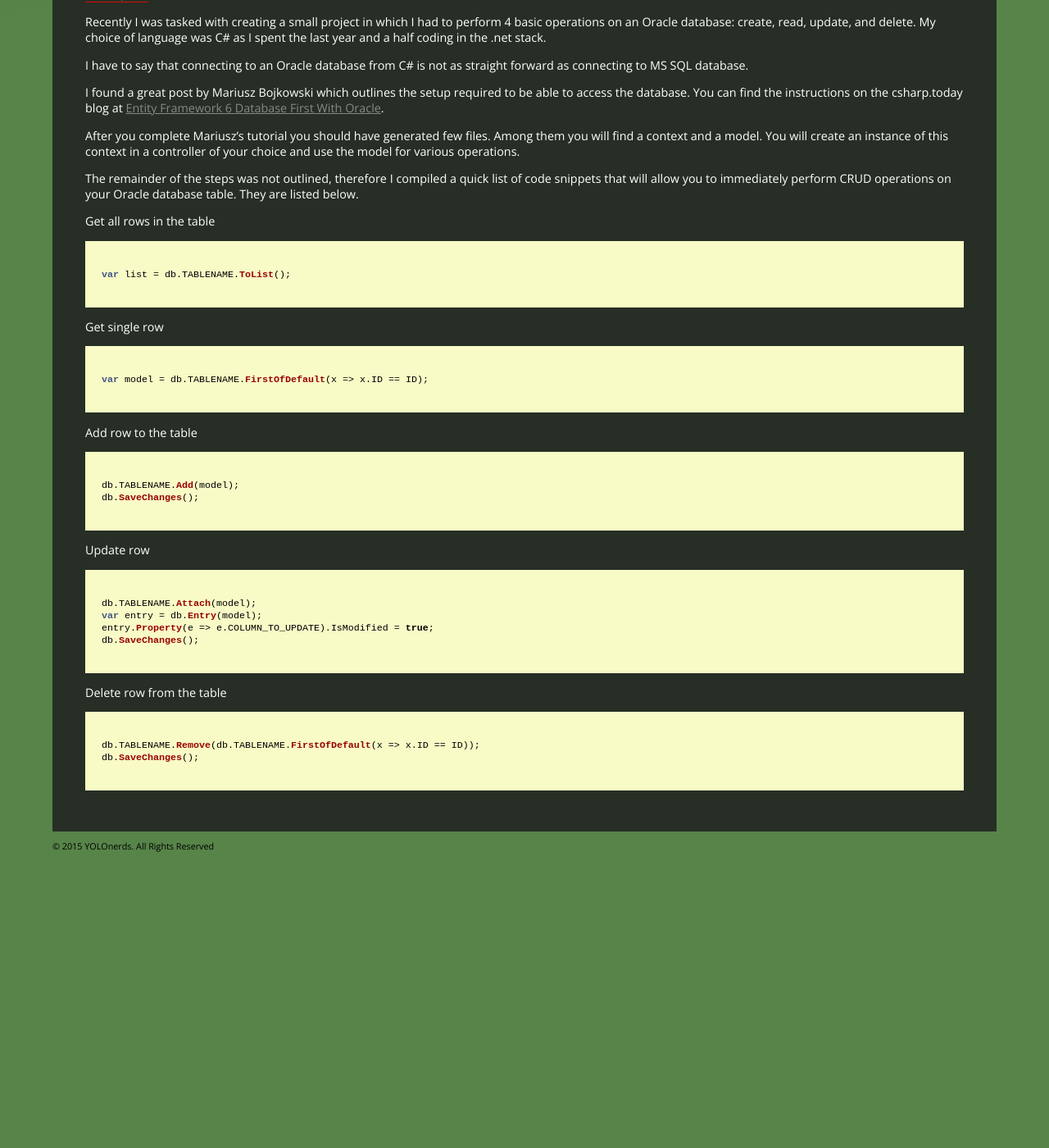
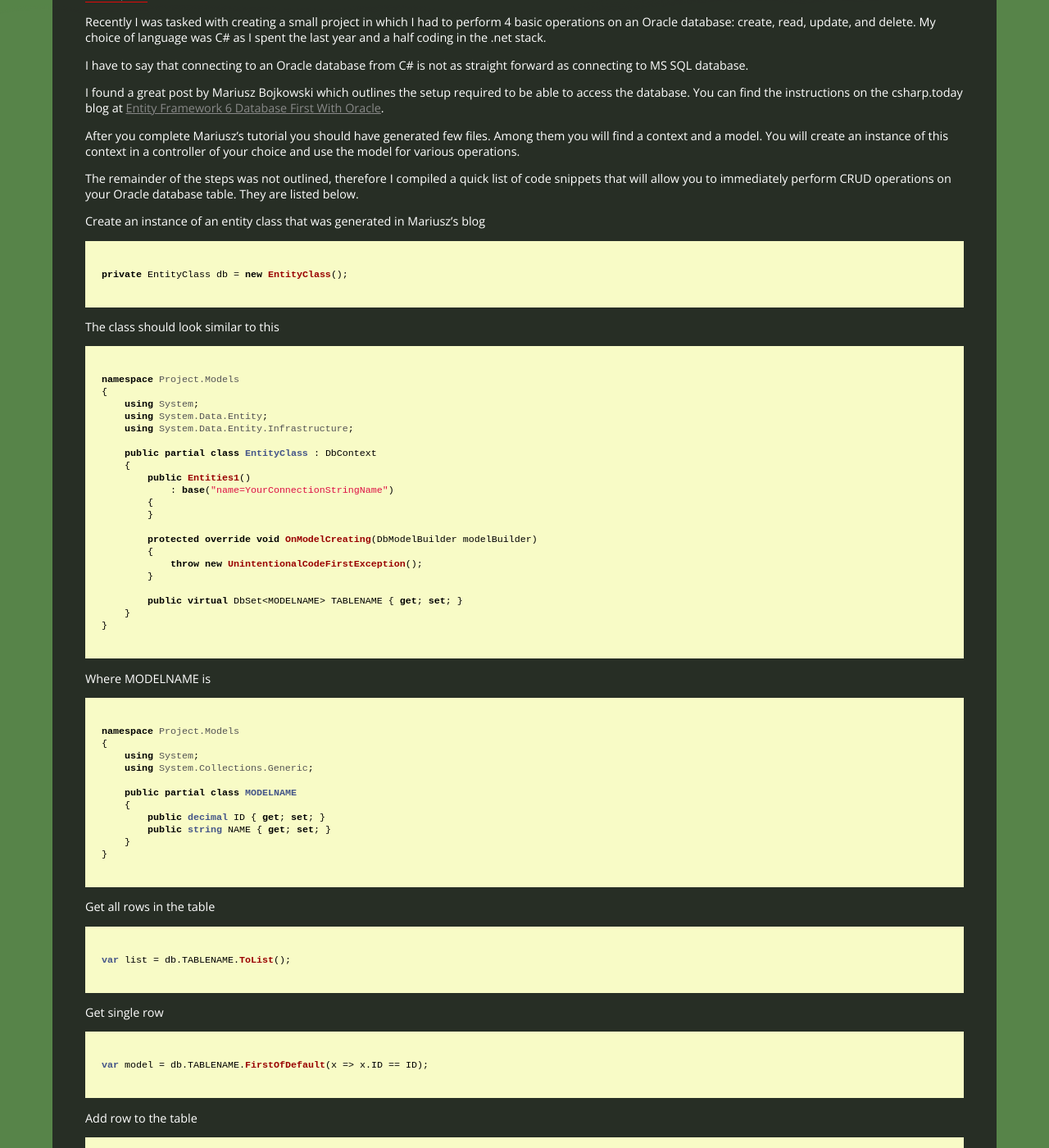
Before and after one commit to lzychowski/lzychowski.github.io, a Jekyll site: the page built from _posts/2016-03-06-CRUD-operations-Oracle-Entity-Framework.md, in a window 1280 px wide and 1400 px high, scrolled down 345 px. Shown: the whole window at 82% size. Built offline with Jekyll 4.4.1, drawn with Linux system fonts in a browser that asks for light colours; nearby versions of some CDN libraries; comment, search, counter and statistics services are not loaded; before the commit the page ends 1394 px from its top, so only the background shows below that.

Commit message:
updated post

````diff
--- a/_config.yml
+++ b/_config.yml
@@ -10,3 +10,6 @@ host: http://yolonerds.com
 
 # Paging
 paginate: 10
+
+# gems
+gems: [jekyll-paginate]
--- a/_posts/2016-03-06-CRUD-operations-Oracle-Entity-Framework.md
+++ b/_posts/2016-03-06-CRUD-operations-Oracle-Entity-Framework.md
@@ -19,6 +19,54 @@ After you complete Mariusz's tutorial you should have generated few files.  Amon
 -->
 
 The remainder of the steps was not outlined, therefore I compiled a quick list of code snippets that will allow you to immediately perform CRUD operations on your Oracle database table.  They are listed below.
+
+Create an instance of an entity class that was generated in Mariusz's blog
+
+``` csharp
+private EntityClass db = new EntityClass();
+```
+
+The class should look similar to this
+
+``` csharp
+namespace Project.Models
+{
+    using System;
+    using System.Data.Entity;
+    using System.Data.Entity.Infrastructure;
+
+    public partial class EntityClass : DbContext
+    {
+        public Entities1()
+            : base("name=YourConnectionStringName")
+        {
+        }
+
+        protected override void OnModelCreating(DbModelBuilder modelBuilder)
+        {
+            throw new UnintentionalCodeFirstException();
+        }
+
+        public virtual DbSet<MODELNAME> TABLENAME { get; set; }
+    }
+}
+```
+
+Where MODELNAME is
+
+``` csharp
+namespace Project.Models
+{
+    using System;
+    using System.Collections.Generic;
+
+    public partial class MODELNAME
+    {
+        public decimal ID { get; set; }
+        public string NAME { get; set; }
+    }
+}
+```
 
 Get all rows in the table
 
--- a/index.html
+++ b/index.html
@@ -18,7 +18,7 @@ title: YOLOnerds
 			<section>
 				{% for post in paginator.posts %}
 				<article>
-					<a href="{{ post.url }}?page={{ paginator.page }}">
+					<a href="{{ post.url }}">
 						<h2>{{ post.title }}</h2>
 						<span class="date">{{ post.date | date: "%B %e, %Y" }}</span>
 					</a>
````
Also changed, not shown: Gemfile.lock.
